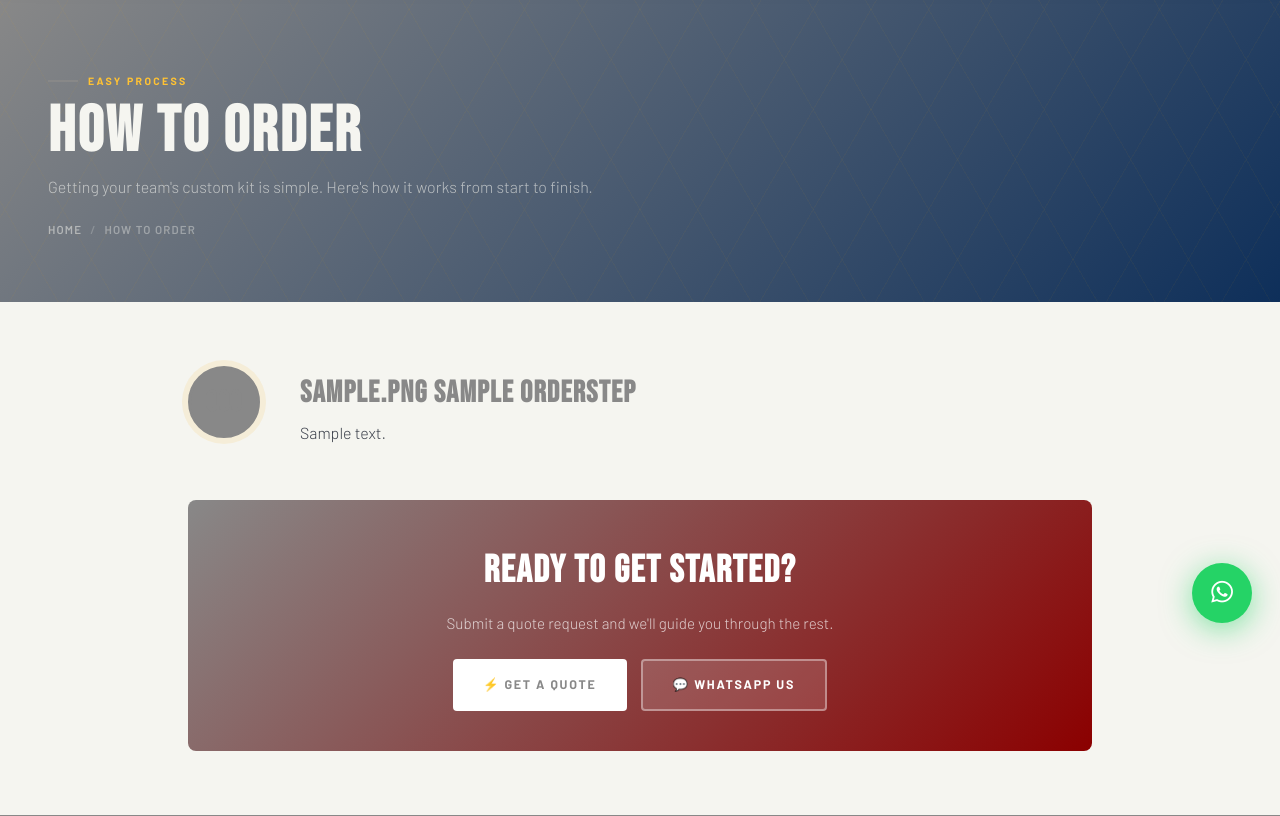
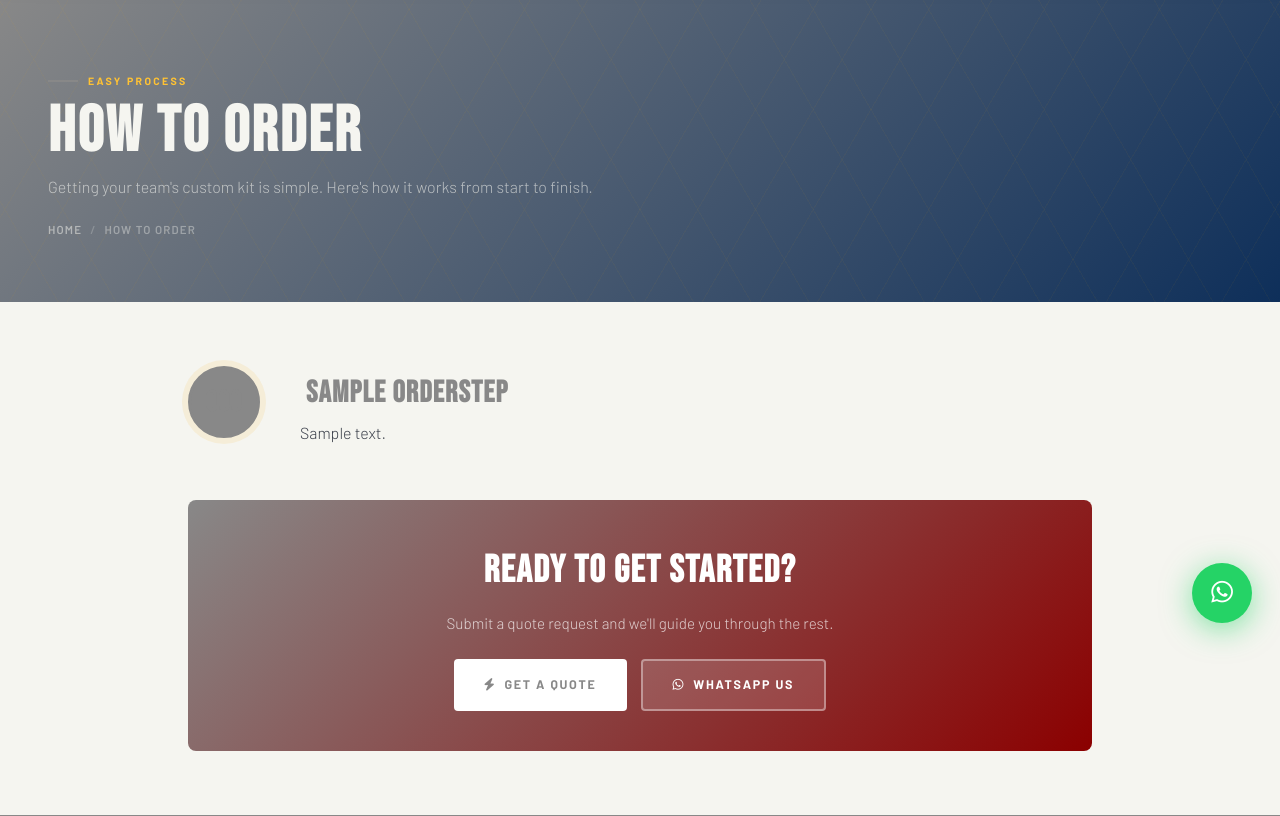
Before and after one commit to Yandisa/jmd-promotions, a Django app: page /how-to-order/ in a window 1280 px wide. Shown: the part 149-965 px from the top of the page. Run offline with Django 5.2, Linux system fonts and the light colour scheme; tables that the repository leaves empty hold one stand-in row (values such as "Sample post"); grey boxes marked "Sample" are stand-in pictures; some web fonts are replaced.

Commit message:
Update how_to_order.html

```diff
--- a/templates/how_to_order.html
+++ b/templates/how_to_order.html
@@ -7,7 +7,7 @@
   <div style="display:grid;grid-template-columns:80px 1fr;gap:32px;margin-bottom:52px;align-items:start">
     <div style="width:72px;height:72px;border-radius:50%;background:{{ site.secondary_color }};border:3px solid {{ site.accent_color }};display:flex;align-items:center;justify-content:center;font-family:'Bebas Neue',sans-serif;font-size:1.9rem;color:{{ site.accent_color }};box-shadow:0 0 0 6px rgba(240,165,0,.1);flex-shrink:0">{{ step.number }}</div>
     <div style="padding-top:12px">
-      <h3 style="font-family:'Bebas Neue',sans-serif;font-size:1.9rem;color:{{ site.secondary_color }};letter-spacing:.04em;line-height:1;margin-bottom:10px">{{ step.icon }} {{ step.title }}</h3>
+      <h3 style="font-family:'Bebas Neue',sans-serif;font-size:1.9rem;color:{{ site.secondary_color }};letter-spacing:.04em;line-height:1;margin-bottom:10px"><i class="fa-solid {{ step.icon }}"></i> {{ step.title }}</h3>
       <p style="font-size:1rem;font-weight:300;color:var(--dark-grey);line-height:1.8">{{ step.description }}</p>
     </div>
   </div>
@@ -19,8 +19,8 @@
     <h2 style="font-family:'Bebas Neue',sans-serif;font-size:2.4rem;letter-spacing:.04em;margin-bottom:10px">Ready to Get Started?</h2>
     <p style="color:rgba(255,255,255,.75);font-size:.95rem;font-weight:300;margin-bottom:24px">Submit a quote request and we'll guide you through the rest.</p>
     <div style="display:flex;gap:14px;justify-content:center;flex-wrap:wrap">
-      <a href="{% url 'quote_request' %}" style="background:#fff;color:{{ site.primary_color }};font-family:'Barlow',sans-serif;font-size:.78rem;font-weight:700;letter-spacing:.14em;text-transform:uppercase;padding:14px 30px;border-radius:4px;transition:all .2s;display:inline-flex;align-items:center;gap:8px">⚡ Get a Quote</a>
-      <a href="https://wa.me/{{ site.whatsapp_number }}" style="background:rgba(255,255,255,.14);color:#fff;font-family:'Barlow',sans-serif;font-size:.78rem;font-weight:700;letter-spacing:.14em;text-transform:uppercase;padding:14px 30px;border-radius:4px;border:2px solid rgba(255,255,255,.38);display:inline-flex;align-items:center;gap:8px" target="_blank">💬 WhatsApp Us</a>
+      <a href="{% url 'quote_request' %}" style="background:#fff;color:{{ site.primary_color }};font-family:'Barlow',sans-serif;font-size:.78rem;font-weight:700;letter-spacing:.14em;text-transform:uppercase;padding:14px 30px;border-radius:4px;transition:all .2s;display:inline-flex;align-items:center;gap:8px"><i class="fa-solid fa-bolt"></i> Get a Quote</a>
+      <a href="https://wa.me/{{ site.whatsapp_number }}" style="background:rgba(255,255,255,.14);color:#fff;font-family:'Barlow',sans-serif;font-size:.78rem;font-weight:700;letter-spacing:.14em;text-transform:uppercase;padding:14px 30px;border-radius:4px;border:2px solid rgba(255,255,255,.38);display:inline-flex;align-items:center;gap:8px" target="_blank"><i class="fa-brands fa-whatsapp"></i> WhatsApp Us</a>
     </div>
   </div>
 </div>
```
